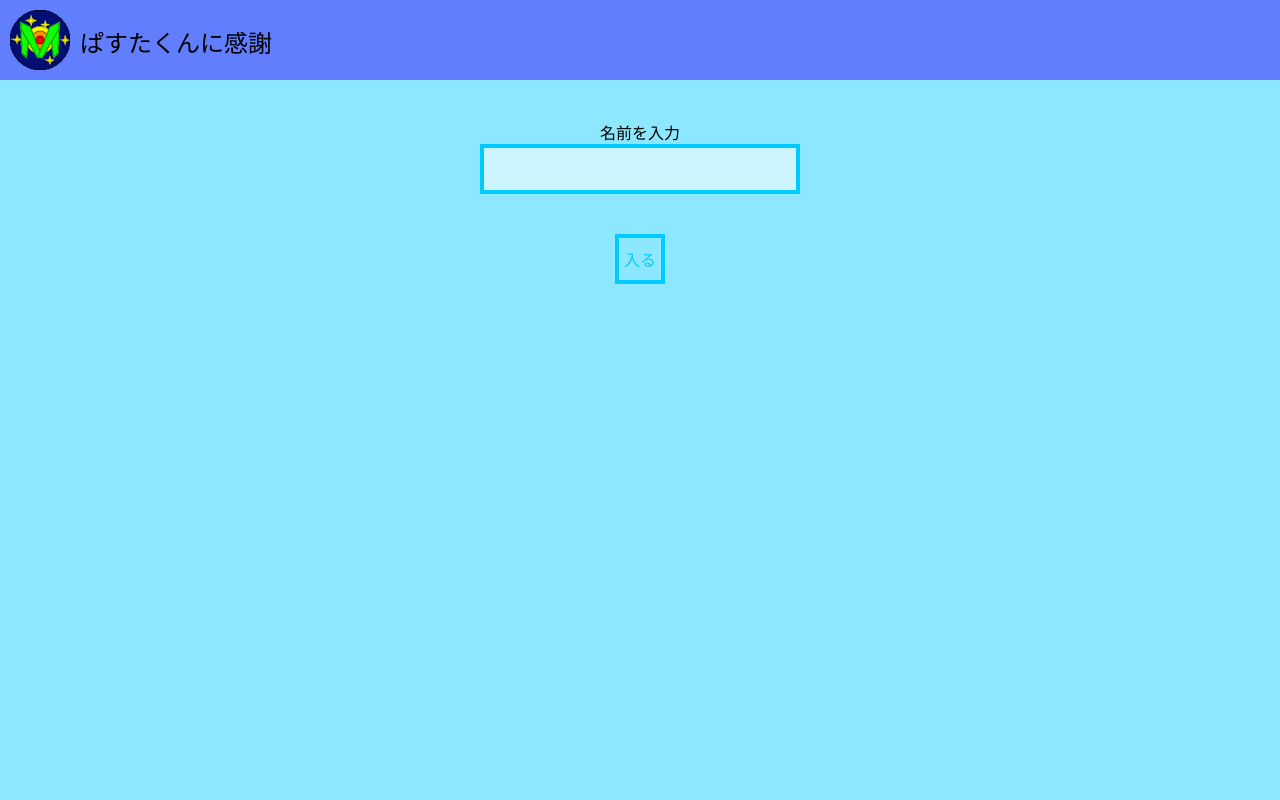
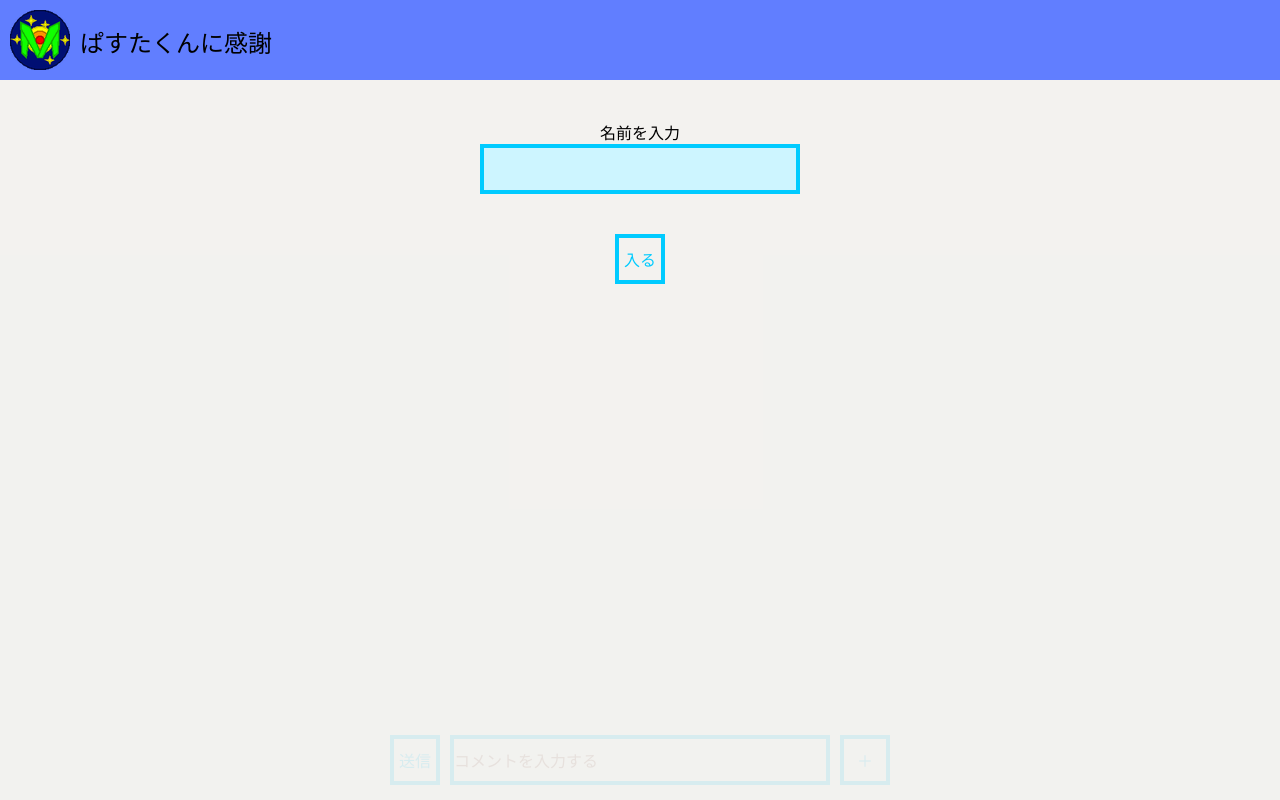
Before and after one commit to monnku/monnku-remix, a plain HTML site: page index.html in a window 1280 px wide. Drawn offline with Linux system fonts and the light colour scheme.

Commit message:
Update style.css

```diff
--- a/style.css
+++ b/style.css
@@ -106,7 +106,7 @@ body{
     height:100%;
     position: fixed;
     z-index: 1;
-    background: #8de7ff;
+    background: #F9F2EDDD;
 }
 .startmenu {
     position: relative;
```
